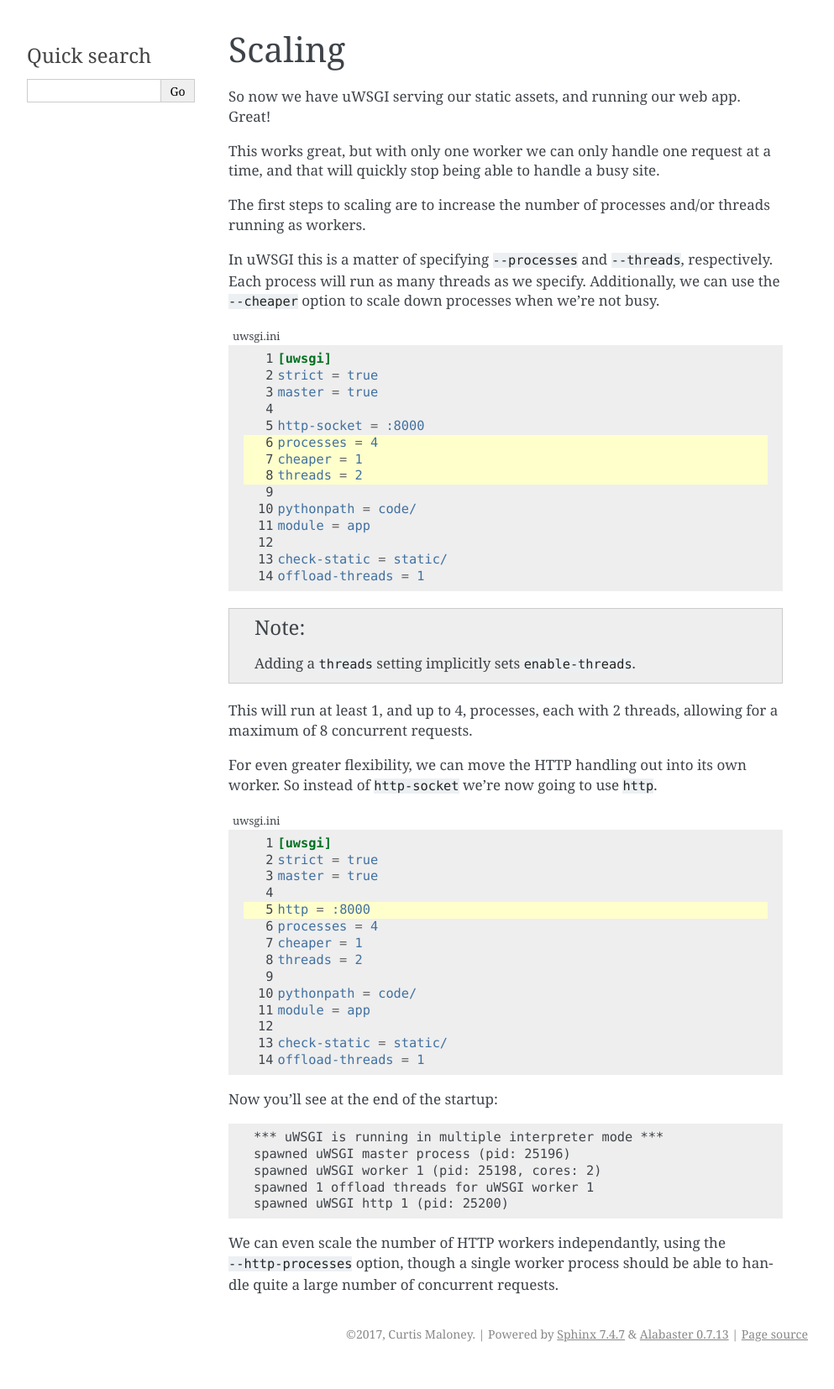
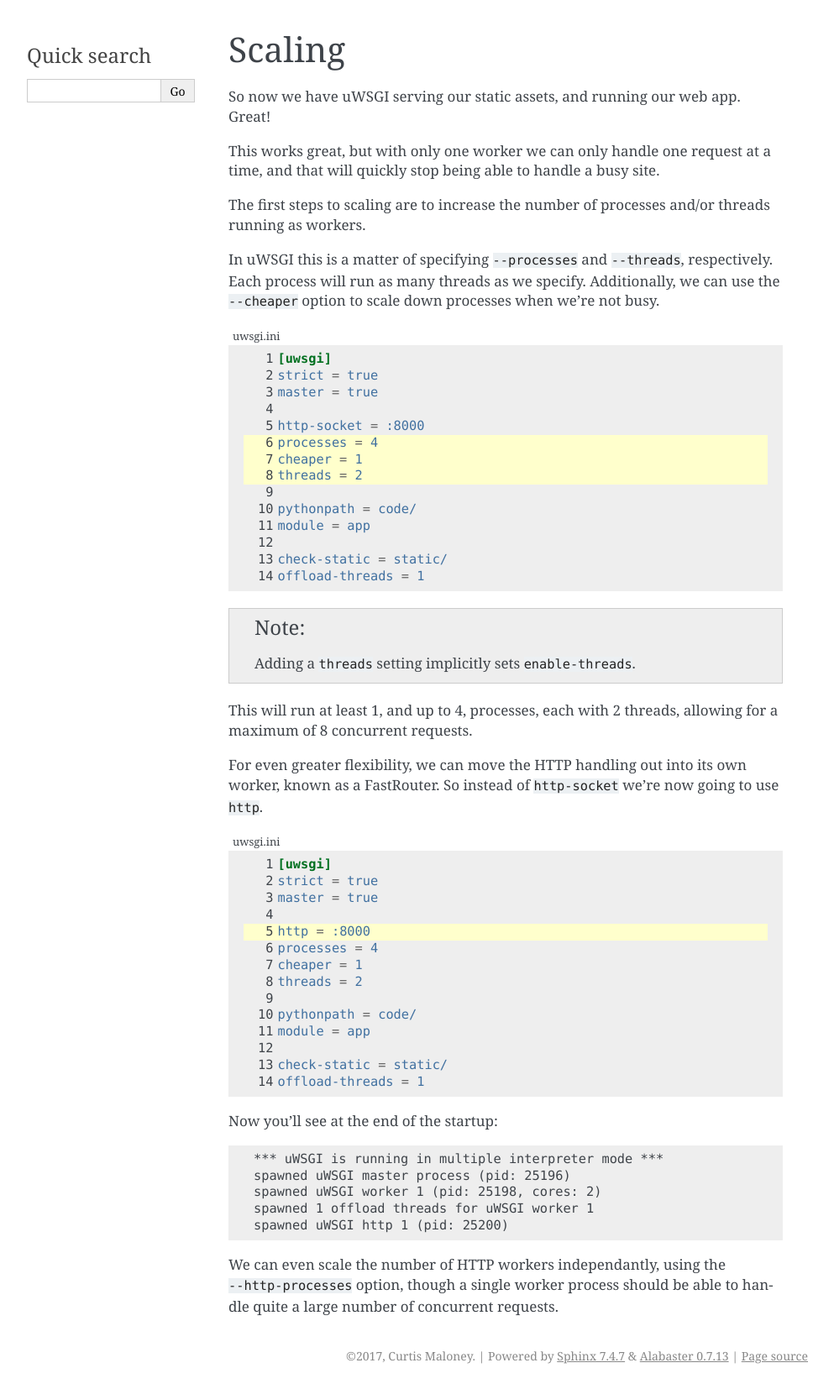
Before and after one commit to funkybob/ugu, a Sphinx documentation site: the page built from docs/scaling.rst, in a window 1280 px wide. Shown: the whole page at 84% size, without its empty margins (148-1141 px from the left). Built offline with Sphinx 7.4.7, drawn with Linux system fonts in a browser that asks for light colours; before the commit the page ends 1628 px from its top, so only the background shows below that.

Commit message:
Mention FastRouter earlier

```diff
--- a/docs/scaling.rst
+++ b/docs/scaling.rst
@@ -42,7 +42,8 @@ This will run at least 1, and up to 4, processes, each with 2 threads, allowing
 for a maximum of 8 concurrent requests.
 
 For even greater flexibility, we can move the HTTP handling out into its own
-worker. So instead of ``http-socket`` we're now going to use ``http``.
+worker, known as a FastRouter. So instead of ``http-socket`` we're now going to
+use ``http``.
 
 .. code-block:: ini
    :caption: uwsgi.ini
```
